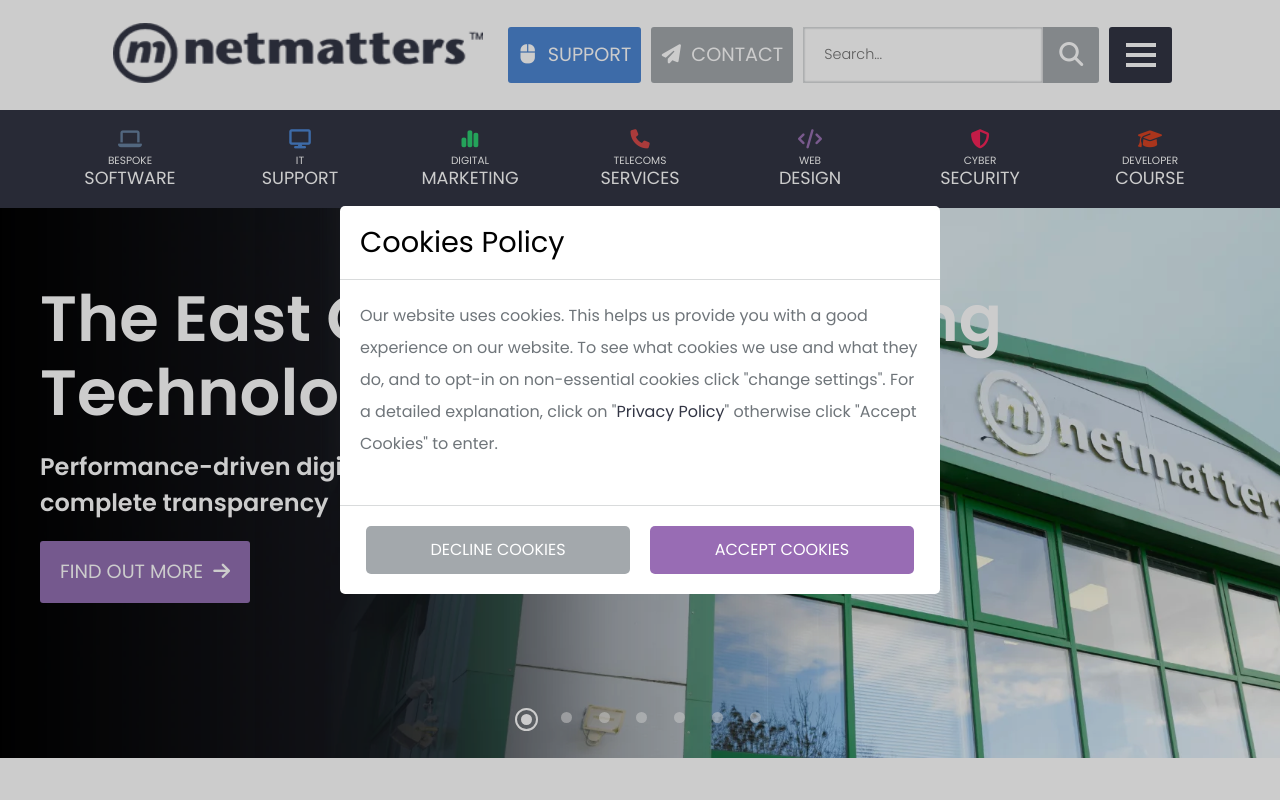
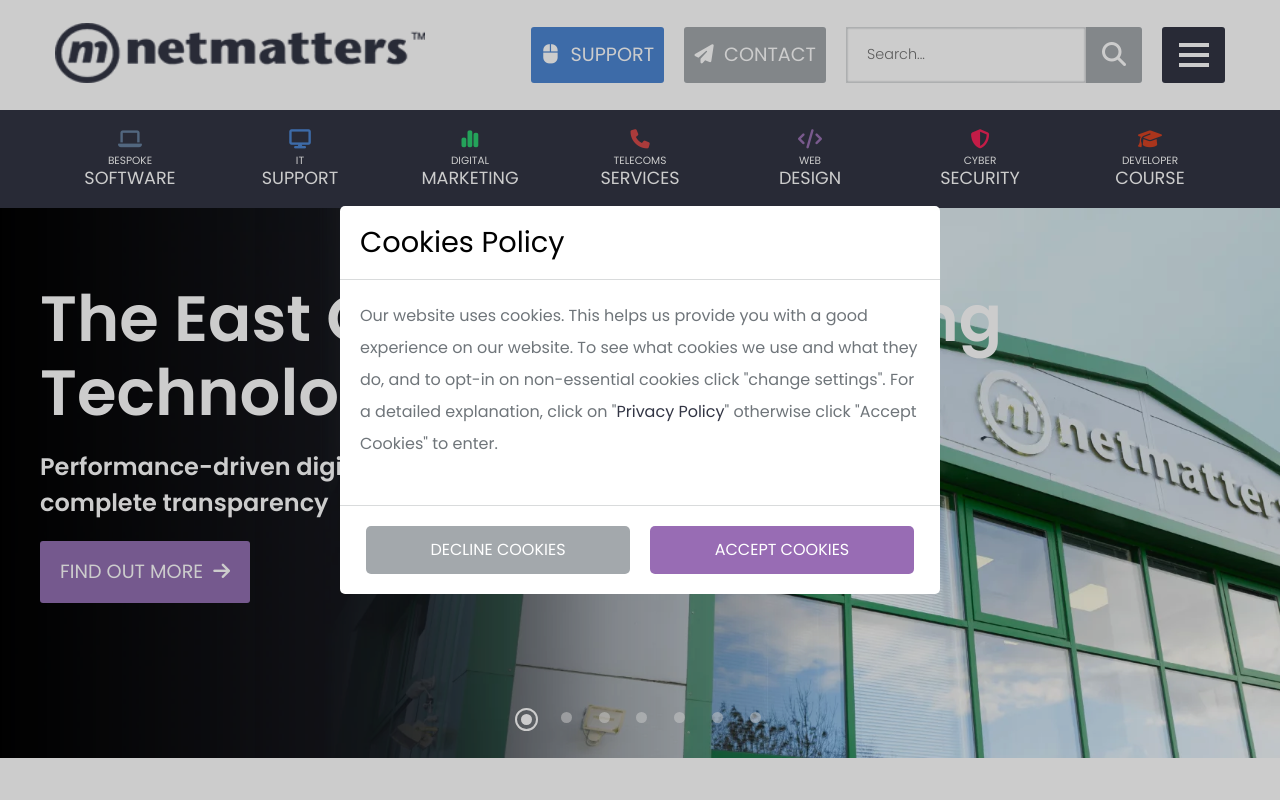
Before and after one commit to AliceeeSixes/SCS-assessment-01, a PHP site: page / in a window 1280 px wide. Run offline with PHP 8.4, Linux system fonts and the light colour scheme.

Commit message:
redo header styles

```diff
--- a/css/application.css
+++ b/css/application.css
@@ -393,14 +393,15 @@ span {
   display: none; }
 
 .container {
-  width: 90%;
-  padding-bottom: 30px; }
+  width: 100%;
+  padding: 0 15px 30px; }
   @media (min-width: 768px) {
     .container {
-      width: 750px; } }
+      width: 750px;
+      padding: 0 0 30px; } }
   @media (min-width: 992px) {
     .container {
-      width: 930px; } }
+      width: 970px; } }
   @media (min-width: 1260px) {
     .container {
       width: 1200px; } }
@@ -624,9 +625,6 @@ header * {
     .header--inner * {
       margin-left: 5px;
       margin-right: 5px; } }
-  @media (min-width: 1260px) {
-    .header--inner {
-      justify-content: center; } }
 
 .header__button {
   padding-left: 5px;
@@ -637,13 +635,13 @@ header * {
   align-items: center;
   display: none;
   color: white; }
+  .header__button:nth-of-type(2) {
+    background: #4d86d2; }
+    .header__button:nth-of-type(2):hover {
+      background: #306CBC; }
   .header__button:nth-of-type(3) {
-    background: #4d86d2; }
+    background: #a3a8ac; }
     .header__button:nth-of-type(3):hover {
-      background: #306CBC; }
-  .header__button:nth-of-type(4) {
-    background: #a3a8ac; }
-    .header__button:nth-of-type(4):hover {
       background: #888f94; }
   @media (min-width: 992px) {
     .header__button {
@@ -652,20 +650,24 @@ header * {
 .header__toggle-nav,
 #header__tel {
   background: white;
-  padding: 5px;
   border-radius: 3px;
   height: 46px;
   width: 46px;
   text-align: center;
   color: #323544;
   align-content: center;
-  font-size: 2em; }
+  font-size: 1.8em; }
 
 @media (min-width: 768px) {
   #header__tel {
     display: none; } }
 #header__tel:hover {
   text-decoration: underline; }
+
+#header__float-right {
+  display: flex;
+  flex-direction: row;
+  gap: 10px; }
 
 form[class*="searchbar"] {
   padding: 0;
@@ -710,6 +712,7 @@ form.searchbar--desktop {
       border-radius: 0 3px 3px 0; } }
 
 form.searchbar--mobile {
+  margin-top: 5px;
   display: flex;
   width: 95%;
   border: 1px solid #a3a8ac;
@@ -796,7 +799,8 @@ button.searchicon--mobile {
   transition: 0.3s ease;
   height: 56px;
   width: 63px;
-  border-radius: 3px; }
+  border-radius: 3px;
+  align-self: center; }
   #toggleSideNav::after {
     transition: 0.3s ease;
     opacity: 0; }
--- a/index.html
+++ b/index.html
@@ -38,10 +38,12 @@
                         <!-- NM Logo -->
                         <a href="#"  id="header__img" ><img src="img/netmatters_logo.png" alt="netmatters logo"/></a>
 
+                        <div id="header__float-right">
+
 
 
                             <!-- Telephone button -->
-                        <a href="#"><i class="fa fa-phone" id="header__tel"></i></a>
+                            <a href="#" id="header__tel--link"><i class="fa fa-phone" id="header__tel"></i></a>
 
 
 
@@ -50,6 +52,8 @@
 
                             <!-- Contact Button -->
                             <a class="header__button" href="#"><i class="fa fa-paper-plane"></i><h4>CONTACT</h4></a>
+
+
 
 
 
@@ -74,6 +78,8 @@
                             <!-- Side nav toggle (functionality to be added later) -->
                             <button id="toggleSideNav"><span class="hamburger"></span></button>
 
+                        </div>
+
 
 
                             <!-- Div to move mobile searchbar to another line -->
@@ -90,6 +96,7 @@
                                     <i class="fa fa-search"></i>
                                 </button>
                             </form>
+
 
                     </div>
 
--- a/scss/base/_base.scss
+++ b/scss/base/_base.scss
@@ -124,13 +124,14 @@ span {
 }
 
 .container {
-    width: 90%;
-    padding-bottom: 30px;
+    width: 100%;
+    padding: 0 15px 30px;
     @media (min-width: $break-small) {
         width: 750px;
+        padding: 0 0 30px;
     }
     @media (min-width: $break-medium) {
-        width: 930px;
+        width: 970px;
     }
     @media (min-width: $break-large) {
         width: 1200px;
--- a/scss/layout/_header.scss
+++ b/scss/layout/_header.scss
@@ -35,9 +35,6 @@ header * {
             margin-right: 5px;
         }
     }
-    @media (min-width: $break-large) {
-        justify-content: center;
-    }
     margin: auto;
     justify-content: space-between;
     align-content: center;
@@ -55,13 +52,13 @@ header * {
     align-items: center;
     display: none;
     color: white;
-    &:nth-of-type(3) {
+    &:nth-of-type(2) {
         background: lighten($cerulean-blue, 10%);
         &:hover {
             background: $cerulean-blue;
         }
     }
-    &:nth-of-type(4) {
+    &:nth-of-type(3) {
         background: $light-grey;
         &:hover {
             background: darken($light-grey, 10%);
@@ -77,14 +74,13 @@ header * {
 .header__toggle-nav,
 #header__tel {
     background: white;
-    padding: 5px;
     border-radius: 3px;
     height: 46px;
     width: 46px;
     text-align: center;
     color: $grey;
     align-content: center;
-    font-size: 2em;
+    font-size: 1.8em;
 }
 
 #header__tel {
@@ -94,6 +90,12 @@ header * {
     &:hover {
         text-decoration: underline;
     }
+}
+
+#header__float-right {
+    display: flex;
+    flex-direction: row;
+    gap: 10px;
 }
 
 
@@ -156,6 +158,7 @@ form.searchbar--desktop {
 
 
 form.searchbar--mobile {
+    margin-top: 5px;
     display: flex;
     width: 95%;
     border: 1px solid $light-grey;
@@ -234,11 +237,13 @@ button.searchicon--mobile {
 #header__img {
     flex : 1 1 0;
     max-width: fit-content;
+
     img {
         width: 100%;
         height: auto;
         max-height: 60px;
         max-width: 370px;
+
 
     }
 
@@ -271,6 +276,7 @@ button.searchicon--mobile {
     &:hover {
         background: $dark_grey;
     }
+    align-self: center;
 
 }
 
```
Also changed, not shown: 1 other file. Lines whose indentation alone changed are shown as unchanged.
